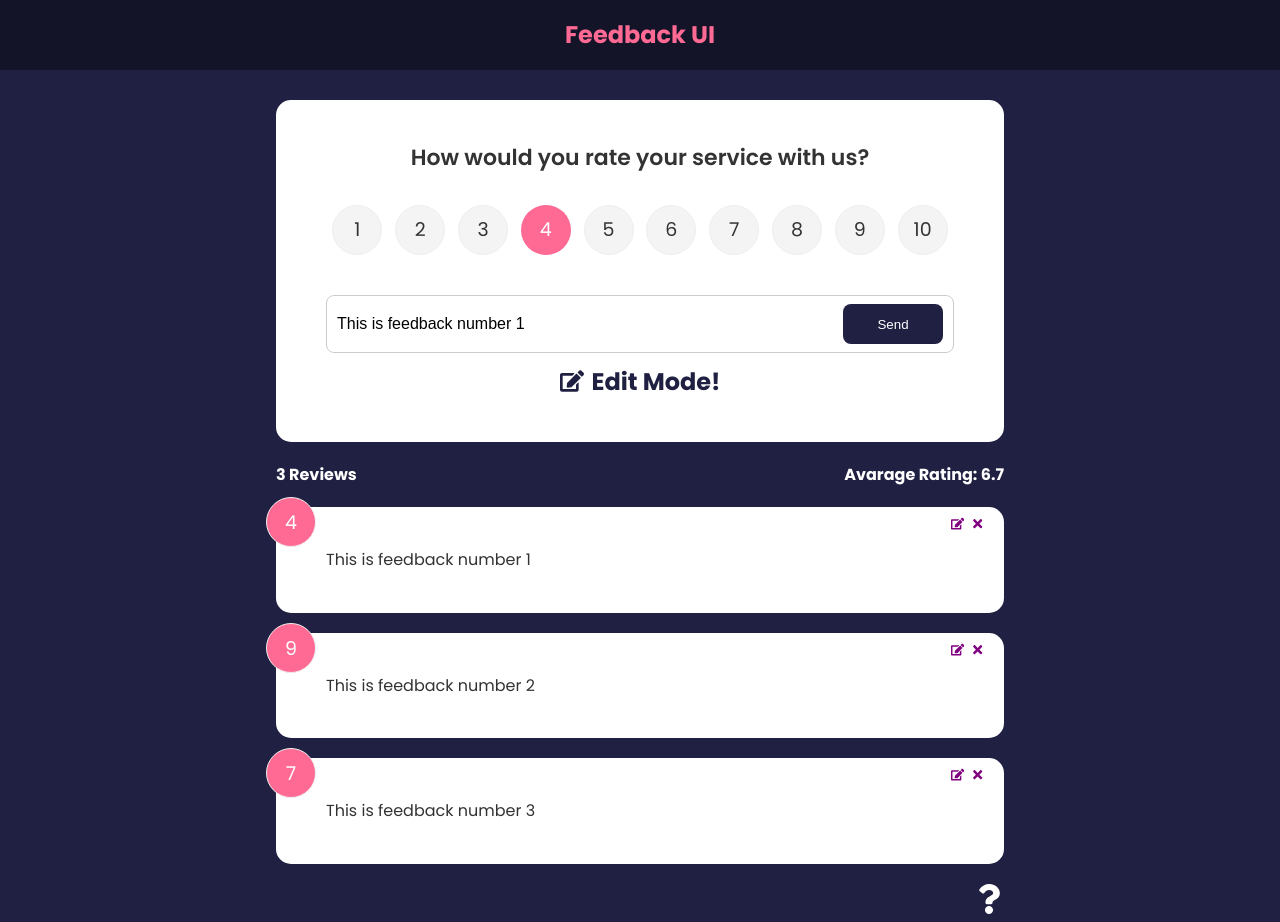
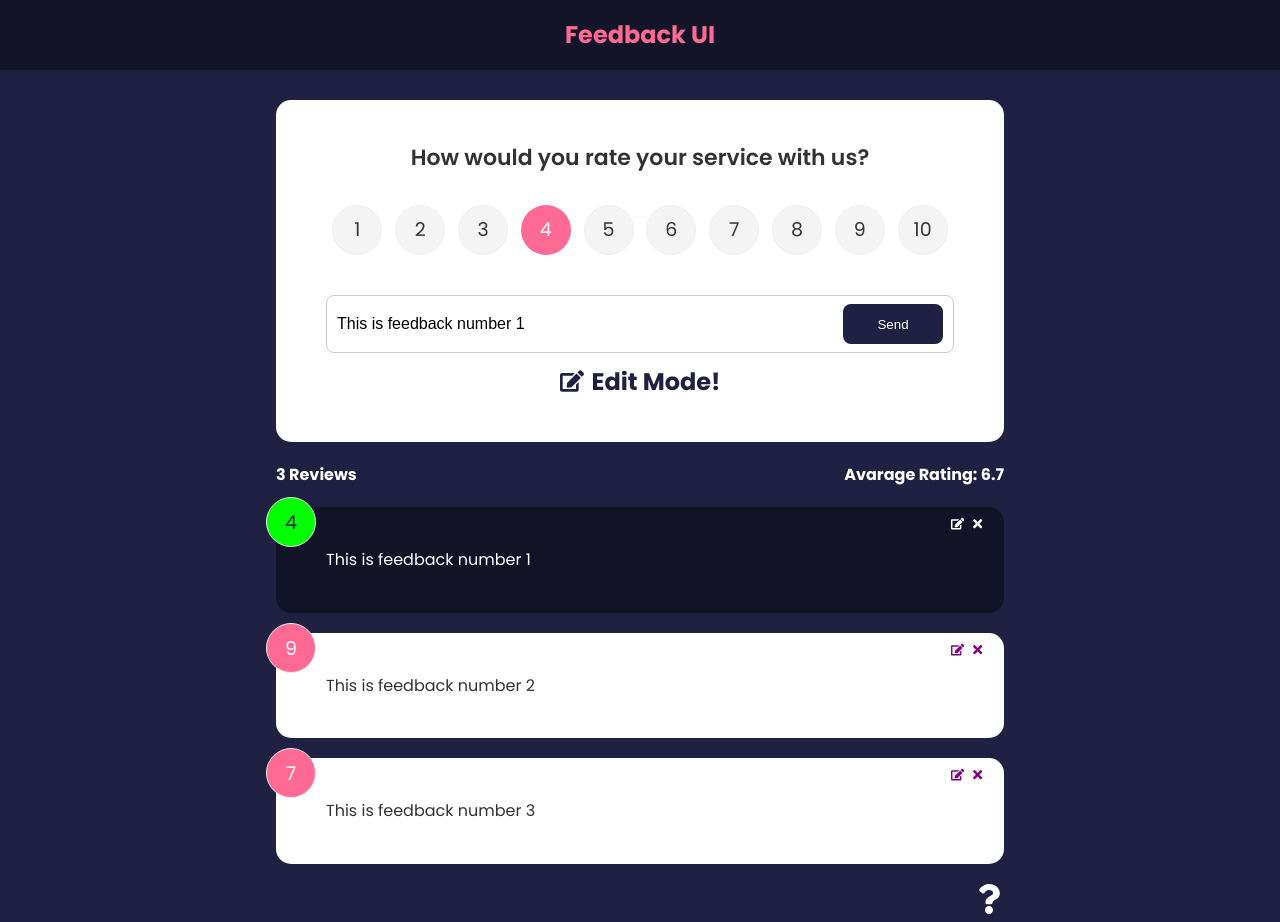
Before and after one commit to develad/Feedback-app, a React (Create React App) app: page / in a window 1280 px wide. Both pictures are taken after a click on the button 957 px from the left and 486 px from the top of the page. Built offline with nearby package versions, Linux system fonts and the light colour scheme.

Commit message:
Working Feedback App/ design change in updating item - Chapter 35

```diff
--- a/src/components/FeedbackForm.jsx
+++ b/src/components/FeedbackForm.jsx
@@ -8,6 +8,7 @@ import Card from "./shared/Card";
 
 function FeedbackForm() {
   const [text, setText] = useState("");
+  const [editMode, setEditMode] = useState("");
   // const [rating, setSelected] = useState(10);
   const [btnDisabled, setBtnDisabled] = useState(true);
   const [message, setMassage] = useState("");
@@ -26,7 +27,7 @@ function FeedbackForm() {
       setBtnDisabled(false);
       setText(feedbackEdit.item.text);
       setSelected(feedbackEdit.item.rating);
-      setMassage("Edit Mode!");
+      setEditMode("Edit Mode!");
     }
   }, [feedbackEdit, setSelected]);
 
@@ -56,7 +57,7 @@ function FeedbackForm() {
       if (feedbackEdit.edit === true) {
         updateFeedback(feedbackEdit.item.id, newFeedback);
         setFeedbackEdit({ ...feedbackEdit, edit: false });
-        setMassage("");
+        setEditMode("");
       } else {
         handleAdd(newFeedback);
       }
@@ -83,7 +84,8 @@ function FeedbackForm() {
           </Button>
         </div>
 
-        {message && message === "Edit Mode!" ? (
+        {message && <div className="message">{message}</div>}
+        {editMode && (
           <div
             className="message"
             style={{
@@ -93,10 +95,8 @@ function FeedbackForm() {
             }}
           >
             <FaEdit style={{ marginRight: "0.5rem", marginBottom: "-3px" }} />
-            {message}
+            {editMode}
           </div>
-        ) : (
-          <div className="message">{message}</div>
         )}
       </form>
     </Card>
--- a/src/components/Feedbackitem.jsx
+++ b/src/components/Feedbackitem.jsx
@@ -5,23 +5,32 @@ import Card from "./shared/Card";
 import { FaTimes, FaEdit } from "react-icons/fa";
 
 function Feedbackitem({ item }) {
-  const { deleteFeedback: handleDelete, editFeedback } =
-    useContext(FeedbackContext);
+  const {
+    deleteFeedback: handleDelete,
+    editFeedback,
+    feedbackEdit,
+  } = useContext(FeedbackContext);
+
+  const checkEdit = () => {
+    return feedbackEdit.edit === true && feedbackEdit.item.id === item.id;
+  };
   return (
-    <Card>
-      <div className="num-display">{item.rating}</div>
+    <Card reverse={checkEdit()}>
+      <div className={`num-display ${checkEdit() ? "edit-item-num" : ""}`}>
+        {item.rating}
+      </div>
       <button
         className="close"
         onClick={() => handleDelete(item.id)}
       >
-        <FaTimes color="purple" />
+        <FaTimes color={checkEdit() ? "white" : "purple"} />
       </button>
 
       <button
         className="edit"
         onClick={() => editFeedback(item)}
       >
-        <FaEdit color="purple" />
+        <FaEdit color={checkEdit() ? "white" : "purple"} />
       </button>
       <div className="text-display">{item.text}</div>
     </Card>
--- a/src/index.css
+++ b/src/index.css
@@ -171,6 +171,11 @@ input:focus {
   right: 40px;
 }
 
+.edit-item-num {
+  color: #202142;
+  background-color: lime;
+}
+
 .btn {
   color: #fff;
   border: 0;
--- a/src/pages/About.jsx
+++ b/src/pages/About.jsx
@@ -23,7 +23,7 @@ function AboutPage() {
               size={22}
               style={{ marginRight: "0.25rem", paddingBottom: "2px" }}
             />{" "}
-            Back To Home
+            Back To Home Page
           </Link>
         </p>
       </div>
```
